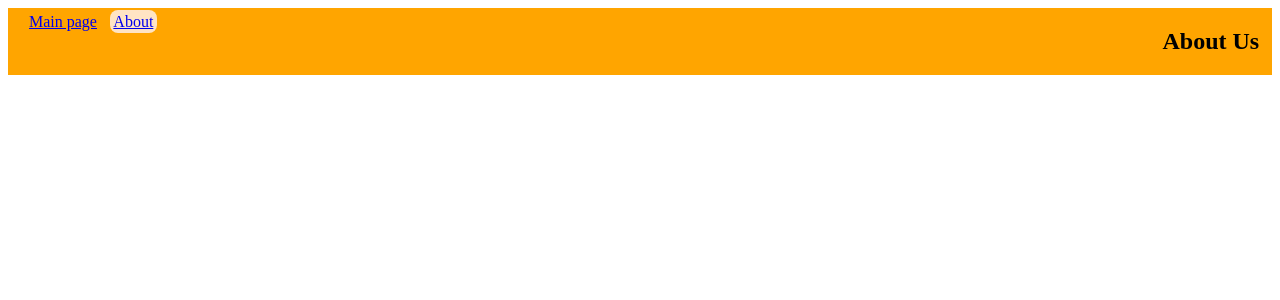
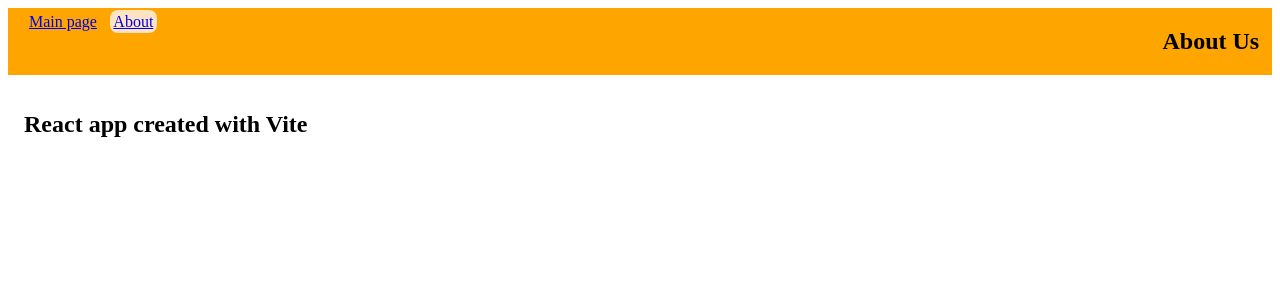
Before and after one commit to neemkashu/react-neemkashu, a React (Vite) app: page /about in a window 1280 px wide. Shown: the top 300 px of the page. Built offline with nearby package versions, Linux system fonts and the light colour scheme.

Commit message:
feat: add about component

```diff
--- /dev/null
+++ b/src/components/About.tsx
@@ -0,0 +1,11 @@
+import { Component } from 'react';
+
+export class About extends Component {
+  render() {
+    return (
+      <div className="wrapper">
+        <h2>React app created with Vite</h2>
+      </div>
+    );
+  }
+}
--- a/src/routesConfig.tsx
+++ b/src/routesConfig.tsx
@@ -1,3 +1,4 @@
+import { About } from './components/About';
 import Header from './components/Header';
 import { Headers } from './utils/constants';
 
@@ -15,6 +16,7 @@ export const routesConfig = [
     element: (
       <>
         <Header title={Headers.ABOUT} />
+        <About />
       </>
     ),
   },
```
